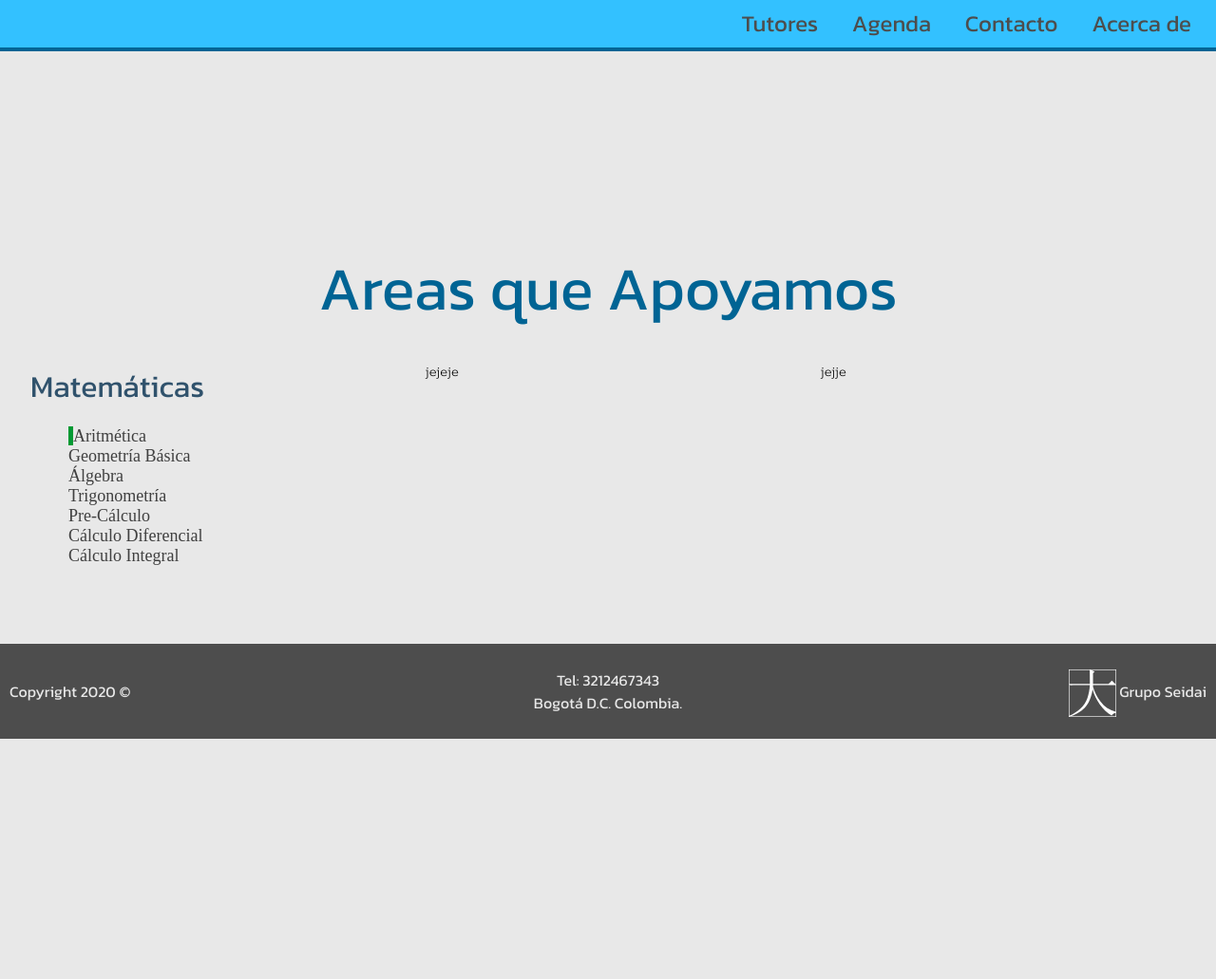
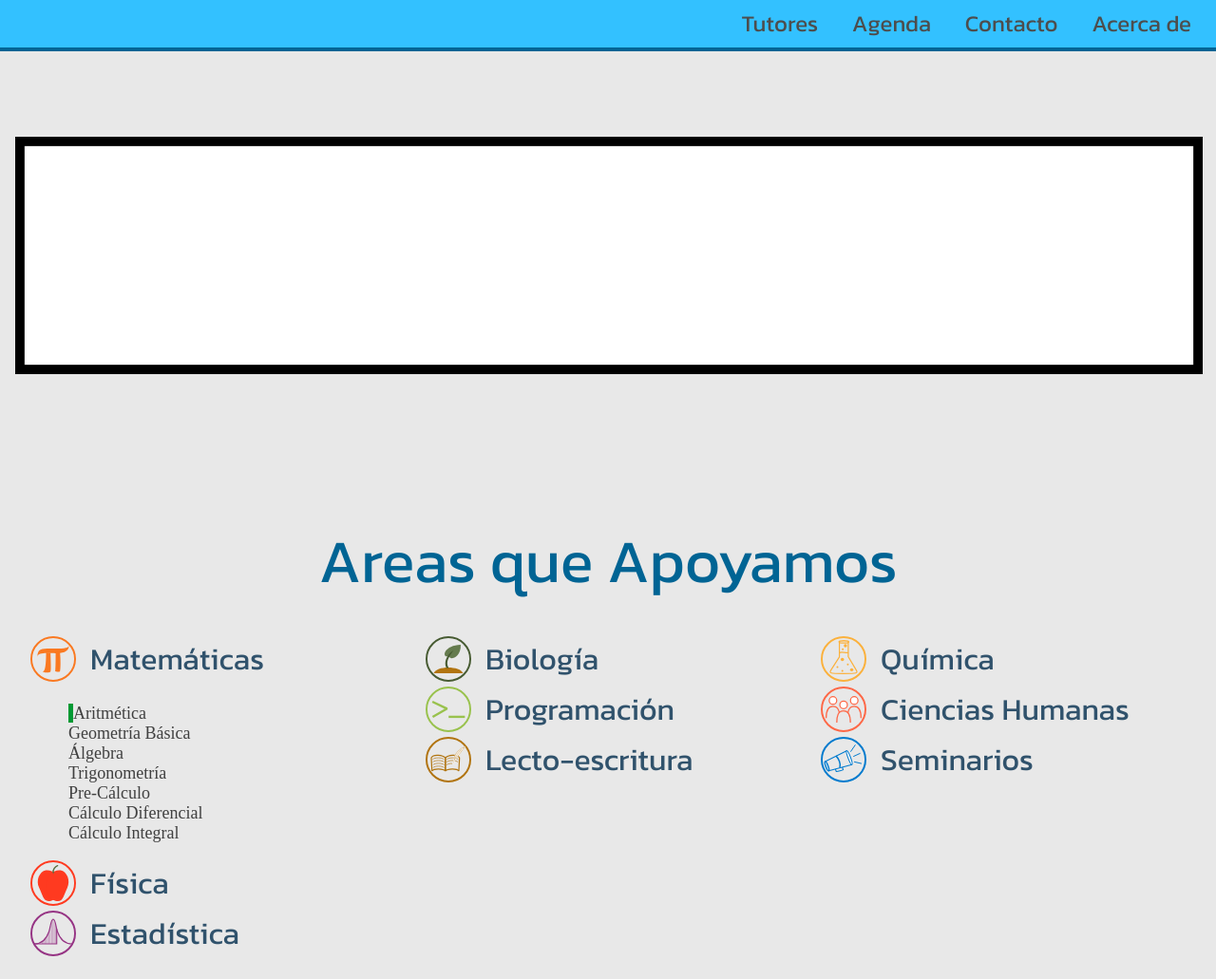
Before and after one commit to Grupo-Seidai/kapti.github.io, a plain HTML site: page index.html in a window 1280 px wide. Shown: the top 1031 px of the page at 95% size. Before the commit the page ends 800 px from the top, so only its background shows below. Drawn offline with Linux system fonts and the light colour scheme.

Commit message:
Mostrar iconos de las materias

```diff
--- a/css/style.css
+++ b/css/style.css
@@ -67,6 +67,12 @@ header .topbar .button {
     color: #30526C;
     font-family: "Kanit", sans-serif;
     font-weight: 8px;
+    padding-bottom: 5px;
+}
+
+.subjects-icon {
+    margin-right: 15px;
+    float: left;
 }
 
 .topics-body {
--- a/index.html
+++ b/index.html
@@ -31,7 +31,11 @@
 
 
   <div class="section">
-
+    <div class="container">
+      <div class="slideshow">
+        <img src="/images/draft-banner.svg"/>
+      </div>
+    </div>
   </div>
 
 
@@ -42,6 +46,9 @@
     <div class="container">
       <div class="col-third">
 	<div class="container">
+          <div class="subjects-icon">
+            <img src="/assets/math.svg"/>
+          </div>
 	  <div class="subjects-title">
 	    Matemáticas
 	  </div>
@@ -57,16 +64,71 @@
 	      <li></li>
 	    </ul>
 	  </div>
+
+          <div class="subjects-icon">
+            <img src="/assets/physics.svg"/>
+          </div>
+	  <div class="subjects-title">
+	    Física
+	  </div>
+
+          <div class="subjects-icon">
+            <img src="/assets/statistics.svg"/>
+          </div>
+	  <div class="subjects-title">
+	    Estadística
+	  </div>
+
 	</div>
       </div>
       <div class="col-third">
 	<div class="container">
-	  jejeje
+          <div class="subjects-icon">
+            <img src="/assets/biology.svg"/>
+          </div>
+	  <div class="subjects-title">
+	    Biología
+	  </div>
+
+          <div class="subjects-icon">
+            <img src="/assets/programming.svg"/>
+          </div>
+	  <div class="subjects-title">
+	    Programación
+	  </div>
+
+          <div class="subjects-icon">
+            <img src="/assets/lecto.svg"/>
+          </div>
+	  <div class="subjects-title">
+	    Lecto-escritura
+	  </div>
+
 	</div>
       </div>
       <div class="col-third">
 	<div class="container">
-	  jejje
+          <div class="subjects-icon">
+            <img src="/assets/chemistry.svg"/>
+          </div>
+	  <div class="subjects-title">
+	    Química
+	  </div>
+
+          <div class="subjects-icon">
+            <img src="/assets/humanities.svg"/>
+          </div>
+	  <div class="subjects-title">
+	    Ciencias Humanas
+	  </div>
+
+          <div class="subjects-icon">
+            <img src="/assets/seminario.svg"/>
+          </div>
+	  <div class="subjects-title">
+	    Seminarios
+	  </div>
+
 	</div>
       </div>
     </div>
```
Also changed, not shown: assets/biology.svg (added), assets/chemistry.svg (added), assets/humanities.svg (added), assets/lecto.svg (added), assets/math.svg (added), assets/physics.svg (added), assets/programming.svg (added), assets/seminario.svg (added), assets/statistics.svg (added), images/draft-banner.svg (added).
